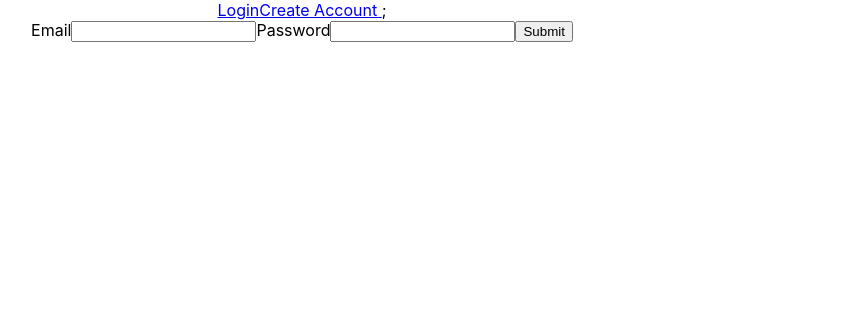
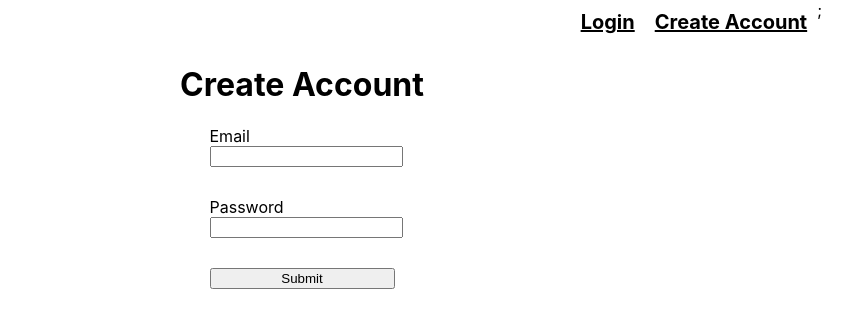
Before and after one commit to areum-fanny/Dynamic-Web-Exercise-5, a React (Create React App) app: page /create-account in a window 1280 px wide. Shown: the top 328 px of the page, without its empty margins (338-1190 px from the left). Built offline with nearby package versions, Linux system fonts and the light colour scheme; no server answers.

Commit message:
Finished Exercise 5

```diff
--- a/src/App.css
+++ b/src/App.css
@@ -1,38 +1,48 @@
 .App {
-  text-align: center;
+  max-width: 1040px;
+  margin: 0 auto;
+}
+.body {
+  display: flex;
+  flex-direction: column;
+  justify-content: center;
+  align-items: center;
+}
+.Header nav {
+  display: flex;
+  justify-content: flex-end;
 }
 
-.App-logo {
-  height: 40vmin;
-  pointer-events: none;
+.Header nav a {
+  color: black;
+  cursor: pointer;
+  display: block;
+  font-size: 20px;
+  font-weight: bold;
+  margin: 10px;
+  text-decoration: underline;
 }
 
-@media (prefers-reduced-motion: no-preference) {
-  .App-logo {
-    animation: App-logo-spin infinite 20s linear;
-  }
+.SignUpForm {
+  display: flex;
+  flex-direction: column;
 }
 
-.App-header {
-  background-color: #282c34;
-  min-height: 100vh;
+.SignUpForm input,
+.SignUpForm button {
+  margin-bottom: 30px;
+  max-width: 400px;
+  width: 100%;
+}
+
+.LoginForm {
   display: flex;
   flex-direction: column;
-  align-items: center;
-  justify-content: center;
-  font-size: calc(10px + 2vmin);
-  color: white;
 }
 
-.App-link {
-  color: #61dafb;
+.LoginForm input,
+.LoginForm button {
+  margin-bottom: 30px;
+  max-width: 400px;
+  width: 100%;
 }
-
-@keyframes App-logo-spin {
-  from {
-    transform: rotate(0deg);
-  }
-  to {
-    transform: rotate(360deg);
-  }
-}
--- a/src/App.js
+++ b/src/App.js
@@ -20,14 +20,24 @@ var firebaseConfig = {
 function App() {
   const [loggedIn, setLoggedIn] = useState(false);
   const [loading, setLoading] = useState(true);
-  // const [userInformation, setUserInformation] = useState({});
+  const [userInformation, setUserInformation] = useState({});
   useEffect(() => {
     if (!firebase.apps.length) {
       firebase.initializeApp(firebaseConfig);
       console.log("Initialized app");
     }
   }, [firebaseConfig]);
-
+  useEffect(() => {
+    firebase.auth().onAuthStateChanged(function (user) {
+      if (user) {
+        setUserInformation(user);
+        setLoggedIn(true);
+      } else {
+        setLoggedIn(false);
+      }
+      setLoading(false);
+    });
+  }, []);
   //Function for logging in
   function LoginFunction(e) {
     e.preventDefault();
@@ -52,6 +62,7 @@ function App() {
       .signOut()
       .then(function () {
         setLoggedIn(false);
+        setUserInformation({});
       })
       .catch(function (error) {
         console.log("Logout", error);
@@ -74,17 +85,7 @@ function App() {
       });
   }
 
-  useEffect(() => {
-    firebase.auth().onAuthStateChanged(function (user) {
-      if (user) {
-        setLoggedIn(true);
-      } else {
-        setLoggedIn(false);
-      }
-      setLoading(false);
-    });
-  }, []);
-  console.log("Userloggedin", loggedIn);
+  console.log("User", userInformation);
   if (loading) return null;
   return (
     <div className="App">
@@ -105,7 +106,11 @@ function App() {
           )}
         </Route>
         <Route exact path="/">
-          {!loggedIn ? <Redirect to="/login" /> : <UserProfile />}
+          {!loggedIn ? (
+            <Redirect to="/login" />
+          ) : (
+            <UserProfile userInformation={userInformation} />
+          )}
         </Route>
       </Router>
     </div>
--- a/src/components/CreateUserForm.js
+++ b/src/components/CreateUserForm.js
@@ -1,13 +1,13 @@
 import React from "react";
 
-function CreateUserForm({CreateAccountFunction}){
+function CreateUserForm({ CreateAccountFunction }) {
   return (
     <div>
-            <form className="CreateAccountForm" onSubmit={(e) => CreateAccountFunction(e)}>
+      <form className="SignUpForm" onSubmit={(e) => CreateAccountFunction(e)}>
         <label htmlFor="createEmail">Email</label>
-            <input type="email" name="createEmail"/>
+        <input type="email" name="createEmail" />
         <label htmlFor="createPassword">Password</label>
-            <input type="password" name="createPassword"/>
+        <input type="password" name="createPassword" />
         <button type="submit">Submit</button>
       </form>
     </div>
--- a/src/components/Header.js
+++ b/src/components/Header.js
@@ -2,11 +2,11 @@ import React from "react";
 
 function Header({ loggedIn, LogoutFunction }) {
   return (
-    <header>
+    <header className="Header">
       <nav>
         {loggedIn ? (
           <>
-            <a href="/">Home</a>
+            <a href="/">User Profile</a>
             <a onClick={() => LogoutFunction()}>Logout</a>
           </>
         ) : (
--- a/src/components/LoginForm.js
+++ b/src/components/LoginForm.js
@@ -1,12 +1,12 @@
 import React from "react";
 
-function LoginForm({LoginFunction}){
+function LoginForm({ LoginFunction }) {
   return (
     <form className="LoginForm" onSubmit={(e) => LoginFunction(e)}>
       <label htmlFor="loginEmail">Email</label>
-            <input type="email" name="loginEmail"/>
+      <input type="email" name="loginEmail" />
       <label htmlFor="loginPassword">Password</label>
-            <input type="password" name="loginPassword"/>
+      <input type="password" name="loginPassword" />
       <button type="submit">Submit</button>
     </form>
   );
--- a/src/components/UserProfileComponent.js
+++ b/src/components/UserProfileComponent.js
@@ -1,11 +1,18 @@
 import React from "react";
 
-function UserProfileComponent(){
-    return (
-        <div>
-            Hello
-        </div>
-    );
+function UserProfileComponent({ userInformation }) {
+  return (
+    <div>
+      <p>
+        <strong>UID: </strong>
+        {userInformation.uid}
+      </p>
+      <p>
+        <strong>Email: </strong>
+        {userInformation.email}
+      </p>
+    </div>
+  );
 }
 
 export default UserProfileComponent;
--- a/src/containers/CreateAccount.js
+++ b/src/containers/CreateAccount.js
@@ -1,10 +1,13 @@
 import React from "react";
 import CreateUserForm from "../components/CreateUserForm";
 
-function CreateAccount({CreateAccountFunction}){
-    return (
-        <CreateUserForm CreateAccountFunction={CreateAccountFunction} />
-    );
+function CreateAccount({ CreateAccountFunction }) {
+  return (
+    <div className="body">
+      <h1>Create Account</h1>
+      <CreateUserForm CreateAccountFunction={CreateAccountFunction} />
+    </div>
+  );
 }
 
 export default CreateAccount;
--- a/src/containers/Login.js
+++ b/src/containers/Login.js
@@ -1,10 +1,13 @@
 import React from "react";
 import LoginForm from "../components/LoginForm";
 
-function Login({LoginFunction}){
-    return (
-        <LoginForm LoginFunction={LoginFunction}/>
-    );
+function Login({ LoginFunction }) {
+  return (
+    <div className="body">
+      <h1>Login</h1>
+      <LoginForm LoginFunction={LoginFunction} />
+    </div>
+  );
 }
 
 export default Login;
--- a/src/containers/UserProfile.js
+++ b/src/containers/UserProfile.js
@@ -1,12 +1,13 @@
 import React from "react";
 import UserProfileComponent from "../components/UserProfileComponent";
 
-function UserProfile(){
-    return (
-        <div>
-            UserProfile
-        </div>
-    );
+function UserProfile({ userInformation }) {
+  return (
+    <div className="body">
+      <h1>User Profile</h1>
+      <UserProfileComponent userInformation={userInformation} />
+    </div>
+  );
 }
 
 export default UserProfile;
```
Also changed, not shown: 1 other file (tests, documents, lock files or other folders). Lines whose indentation alone changed are shown as unchanged.
